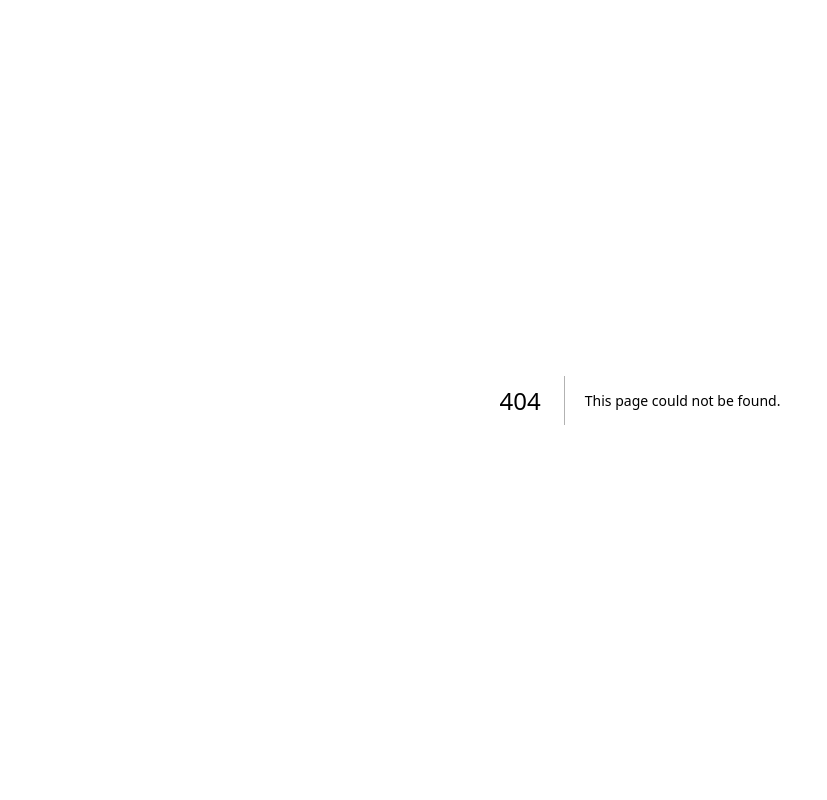
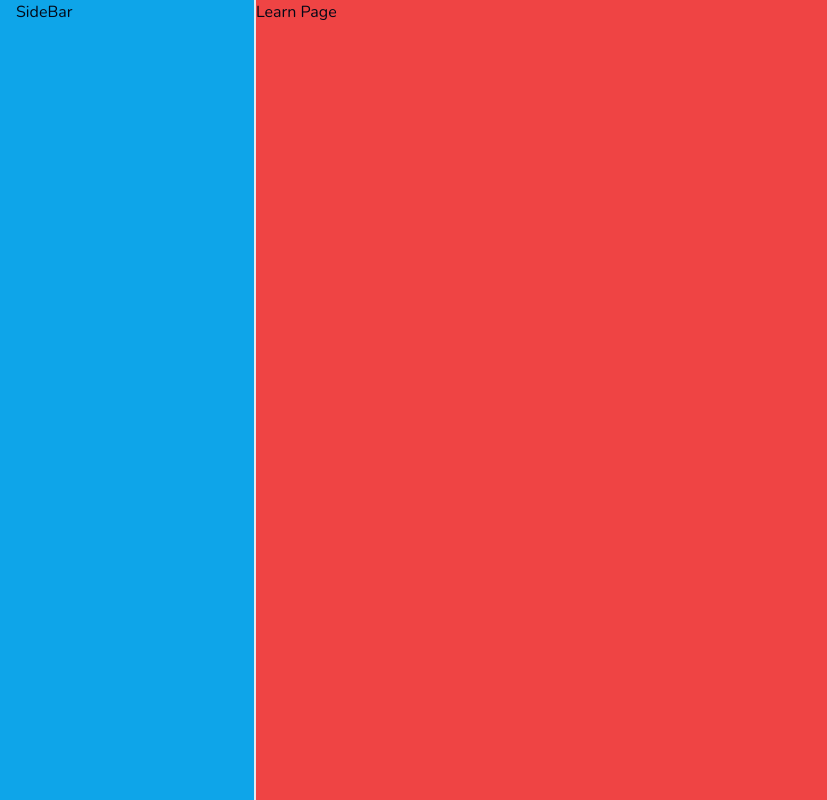
Before and after one commit to alex-moreni/lingo, a Next.js app: page /learn in a window 1280 px wide. Before the commit this address had no page. Shown: the whole page, without its empty margins (0-827 px from the left). Built offline with nearby package versions, Linux system fonts and the light colour scheme.

Commit message:
feat: add main layout

```diff
--- /dev/null
+++ b/app/(main)/layout.tsx
@@ -0,0 +1,20 @@
+import { MobileHeader } from "@/components/mobile-header"
+import { Sidebar } from "@/components/sidebar"
+
+type Props = {
+  children: React.ReactNode
+}
+
+const MainLayout = ({ children }: Props) => {
+  return (
+    <>
+      <MobileHeader />
+      <Sidebar className="hidden lg:flex" />
+      <main className="h-full pt-[50px] lg:pl-[256px] lg:pt-0">
+        <div className="h-full bg-red-500">{children}</div>
+      </main>
+    </>
+  )
+}
+
+export default MainLayout
--- /dev/null
+++ b/app/(main)/learn/page.tsx
@@ -0,0 +1,5 @@
+const LearnPage = () => {
+  return <div>Learn Page</div>
+}
+
+export default LearnPage
--- a/app/globals.css
+++ b/app/globals.css
@@ -4,6 +4,12 @@
 
 body {
   font-family: Arial, Helvetica, sans-serif;
+}
+
+html,
+body,
+:root {
+  @apply h-full;
 }
 
 @layer utilities {
--- /dev/null
+++ b/components/mobile-header.tsx
@@ -0,0 +1,9 @@
+import { MobileSidebar } from "./mobile-sidebar"
+
+export const MobileHeader = () => {
+  return (
+    <nav className="fixed top-0 z-50 flex h-[50px] w-full items-center border-b bg-green-500 px-6 lg:hidden">
+      <MobileSidebar />
+    </nav>
+  )
+}
--- /dev/null
+++ b/components/mobile-sidebar.tsx
@@ -0,0 +1,16 @@
+import { Sheet, SheetTrigger, SheetContent } from "./ui/sheet"
+import { Sidebar } from "./sidebar"
+import { Menu } from "lucide-react"
+
+export const MobileSidebar = () => {
+  return (
+    <Sheet>
+      <SheetTrigger>
+        <Menu className="text-white" />
+      </SheetTrigger>
+      <SheetContent className="z-[100] p-0" side={"left"}>
+        <Sidebar />
+      </SheetContent>
+    </Sheet>
+  )
+}
--- /dev/null
+++ b/components/sidebar.tsx
@@ -0,0 +1,18 @@
+import { cn } from "@/lib/utils"
+
+type Props = {
+  className?: string
+}
+
+export const Sidebar = ({ className }: Props) => {
+  return (
+    <div
+      className={cn(
+        "left-0 top-0 flex h-full flex-col border-r-2 bg-sky-500 px-4 lg:fixed lg:w-[256px]",
+        className,
+      )}
+    >
+      SideBar
+    </div>
+  )
+}
```
